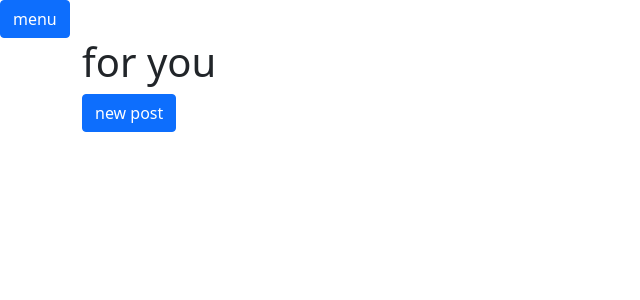
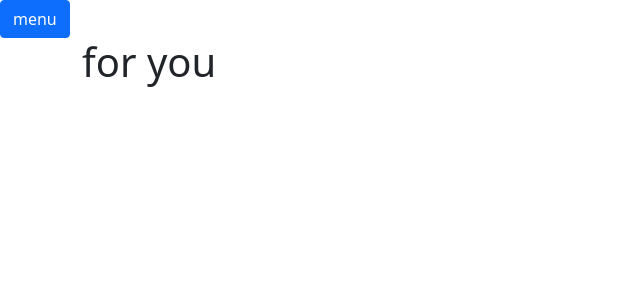
Before and after one commit to olewis8/django-blog, a Django app: template src/blog/templates/pages/blog_home.html in a window 1280 px wide. Shown: the top 300 px of the page, without its empty margins (0-640 px from the left). Run offline with Django 3.2, Linux system fonts and the light colour scheme; the template is opened without the code that fills it, so the values that code supplies are empty; the visitor is signed in with stand-in values (Sample User, id 1); data comes from the database, SQL or seed files in the repository.

Commit message:
remove new post button from home page

```diff
--- a/src/blog/templates/pages/blog_home.html
+++ b/src/blog/templates/pages/blog_home.html
@@ -14,10 +14,6 @@
     loading posts...
   </div>
 
-  {% if user.is_authenticated %}
-  <div class='mb-4'>
-    <button class='btn btn-primary' onclick='location.href="/blog/new"'>new post</button>
-  {% endif %}
   </div>
 </div>
 
```
